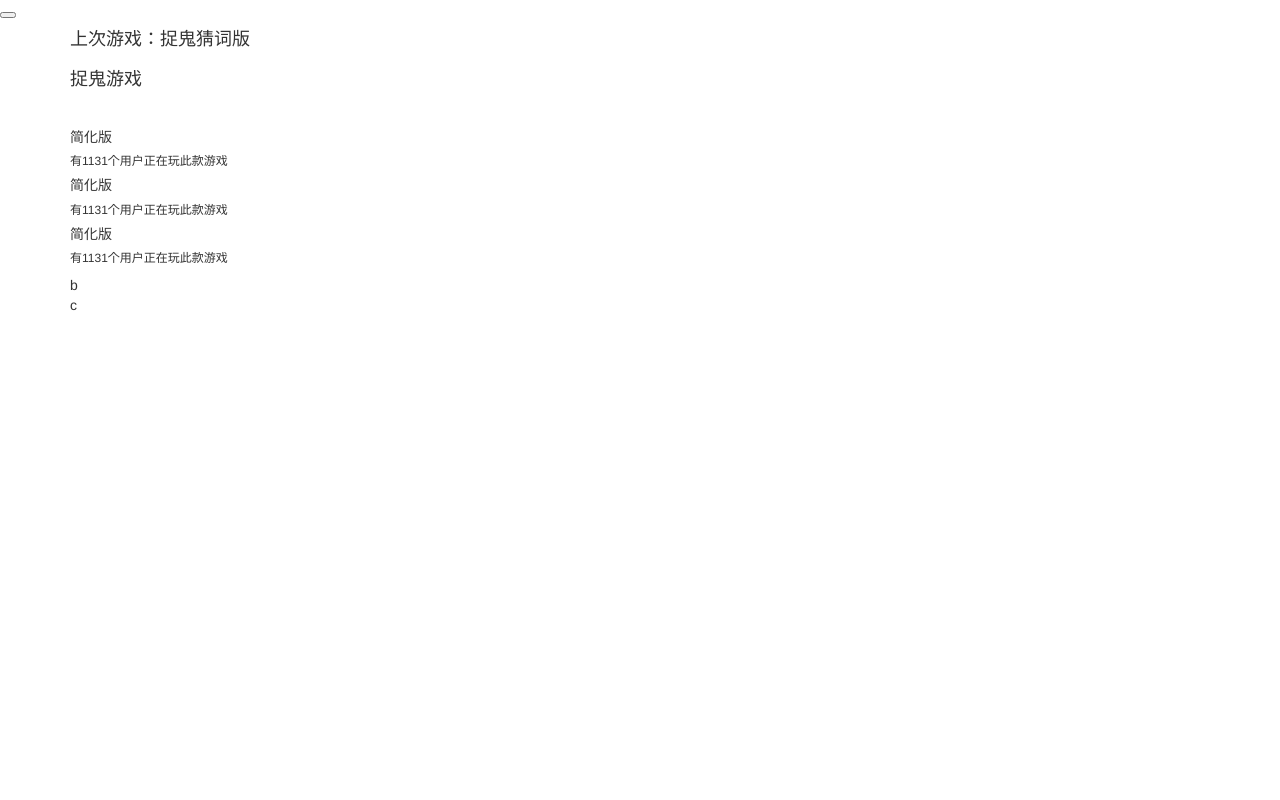
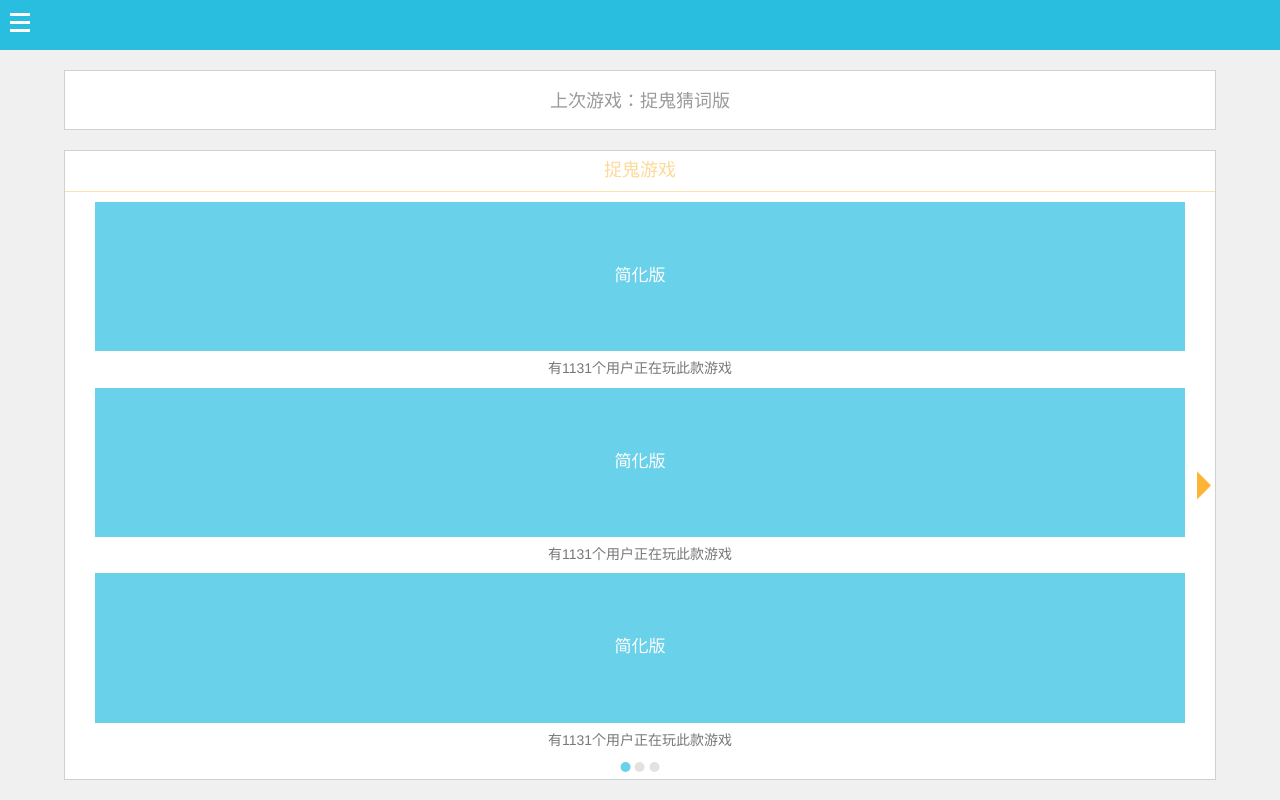
Before and after one commit to 943536390/desktop-game, a plain HTML site: page index.html in a window 1280 px wide. Drawn offline with nearby package versions, Linux system fonts and the light colour scheme.

Commit message:
还差一个小图标

```diff
--- a/index-style.css
+++ b/index-style.css
@@ -28,6 +28,7 @@ h4 {
 }
 
 
+
 /*顶部header样式*/
 
 header {
@@ -56,6 +57,7 @@ header {
     height: 0.03rem;
     background: #fff;
 }
+
 
 
 /*内容样式*/
@@ -105,6 +107,7 @@ header {
 }
 
 
+
 /*轮播样式*/
 
 .content-list-slide {
@@ -116,17 +119,17 @@ header {
 .content-inner {
     width: 300%;
     height: 100%;
-    transition:all 0.5s;
+    transition: all 0.5s;
+    z-index: 0;
 }
 
 .item {
     display: flex;
     flex-flow: column wrap;
     float: left;
-   padding-top: 0.1rem;
+    padding-top: 0.1rem;
     width: 33.333%;
     height: 100%;
-
 }
 
 @keyframes marginLeft {
@@ -154,48 +157,106 @@ header {
 }
 
 
+/* Slider pagination */
+
 input[name="sildeInput"] {
     display: none;
 }
 
-label[for^="sildeInput"] {
+.slider-pagination {
     position: absolute;
+    left: 50%;
+    transform: translateX(-50%);
     bottom: 0;
+    padding: 0;
+    z-index: 1000;
+}
+
+.slider-pagination label {
+    margin: 0;
     width: 0.1rem;
     height: 0.1rem;
     border-radius: 50%;
     background-color: #e5e1e1;
     cursor: pointer;
-     z-index: 999;
 }
 
-input:checked+label {
-    background: #69d1e9;
+#sildeInput1:checked~.slider-pagination .page1 {
+    background-color: #69d1e9;
 }
 
-label[for="sildeInput1"] {
-    left: calc(50% - 0.2rem);
+#sildeInput2:checked~.slider-pagination .page2 {
+    background-color: #69d1e9;
 }
 
-label[for="sildeInput2"] {
-    left: 50%;
+#sildeInput3:checked~.slider-pagination .page3 {
+    background-color: #69d1e9;
 }
 
-label[for="sildeInput3"] {
-    left: calc(50% + 0.2rem);
+
+/* Next and previous button */
+
+.control {
+    position: absolute;
+    top: 50%;
+    transform: translateY(-50%);
+    overflow: hidden;
+    width: 15px;
+    height: 29px;
 }
 
-#sildeInput1:checked ~ .content-inner {
+.next {
+    right: 0.03rem;
+}
+
+.previous {
+    left: 0.03rem;
+}
+
+.next label {
+    display: none;
+    width: 15px;
+    height: 29px;
+    background: url('image/index-assets/css_sprites.png') -10px -10px;
+    cursor: pointer;
+}
+
+.previous label {
+    display: none;
+    width: 15px;
+    height: 29px;
+    background: url('image/index-assets/css_sprites.png') -45px -10px;
+    cursor: pointer;
+}
+
+#sildeInput1:checked~.next .numb2,
+#sildeInput2:checked~.next .numb3,
+#sildeInput3:checked~.previous .numb2,
+#sildeInput2:checked~.previous .numb1 {
+
+    display: block;
+}
+
+
+
+
+
+
+
+#sildeInput1:checked~.content-inner {
     margin-left: 0;
 }
 
-#sildeInput2:checked ~ .content-inner {
+#sildeInput2:checked~.content-inner {
     margin-left: -100%;
 }
 
-#sildeInput3:checked ~ .content-inner {
+#sildeInput3:checked~.content-inner {
     margin-left: -200%;
 }
+
+
+
 
 /*每个item内部内容样式*/
 
@@ -203,37 +264,41 @@ label[for="sildeInput3"] {
     flex: 1;
     margin-bottom: 0.1rem;
 }
+
 .item-content-bottom {
-    margin-bottom: 0.2rem;
+    margin-bottom: 0.3rem;
+}
 
-}
 .item-content-title {
-    margin-left:  0.3rem;
+    margin-left: 0.3rem;
     margin-right: 0.3rem;
     height: 85%;
     background: #69d1e9;
     color: #fff;
 }
-.item-content-title h5{
+
+.item-content-title h5 {
     margin: 0;
     text-align: center;
     vertical-align: middle;
     height: 100%;
     font-size: 0.17rem;
 }
-.item-content-title h5::before{
+
+.item-content-title h5::before {
     content: '';
     display: inline-block;
     vertical-align: middle;
     height: 100%;
 }
+
 .item-content-detail {
     height: 15%;
     padding-top: 0.1rem;
 }
 
 
-.item-content-detail h6{
+.item-content-detail h6 {
     margin: 0;
     text-align: center;
     vertical-align: middle;
@@ -241,22 +306,10 @@ label[for="sildeInput3"] {
     font-size: 0.14rem;
     color: #787878;
 }
-.item-content-detail h6::before{
-   content: '';
+
+.item-content-detail h6::before {
+    content: '';
     display: inline-block;
     vertical-align: middle;
     height: 100%;
 }
-
-/*轮播导航样式*/
-.carousel-nav {
-    display: block;
-    position: absolute;
-    width: 15px; height: 29px;
-    background: url('image/index-assets/css_sprites.png') -10px -10px;
-    right: 0.05rem;
-    top: 50%;
-    transform: translateY(-50%);
-    cursor: pointer;
-
-}
--- a/index.html
+++ b/index.html
@@ -10,7 +10,7 @@
     <link rel="stylesheet" href="https://cdn.bootcss.com/bootstrap/3.3.7/css/bootstrap-theme.min.css">
     <script src="https://cdn.bootcss.com/jquery/2.1.1/jquery.min.js"></script>
     <script src="https://cdn.bootcss.com/bootstrap/3.3.7/js/bootstrap.min.js"></script>
-    <link rel="stylesheet" type="text/css" href="style.css">
+    <link rel="stylesheet" type="text/css" href="index-style.css">
     <title>文档标题</title>
 </head>
 
@@ -39,15 +39,23 @@
                     <div class="content-list-slide" id="myCarousel">
                         <!-- 轮播（Carousel）指标 -->
                         <input type="radio" name="sildeInput" value="0" id="sildeInput1" checked hidden/>
-                    	    <label for="sildeInput1"></label>
-
                         <input type="radio" name="sildeInput" value="1" id="sildeInput2" hidden/>
-                    	    <label for="sildeInput2"></label>
-
-                    	    <input type="radio" name="sildeInput" value="1" id="sildeInput3" hidden/>
-                    	    <label for="sildeInput3"></label>
-                    	    <!-- 轮播（Carousel）导航 -->
-                    	    <a class="carousel-nav"></a>
+                        <input type="radio" name="sildeInput" value="2" id="sildeInput3" hidden/>
+                        <div class="slider-pagination">
+                            <label for="sildeInput1" class="page1"></label>
+                            <label for="sildeInput2" class="page2"></label>
+                            <label for="sildeInput3" class="page3"></label>
+                        </div>
+                        <div class="next control">
+                            <label for="sildeInput1" class="numb1"></label>
+                            <label for="sildeInput2" class="numb2"></label>
+                            <label for="sildeInput3" class="numb3"></label>
+                        </div>
+                        <div class="previous control">
+                            <label for="sildeInput1" class="numb1"></label>
+                            <label for="sildeInput2" class="numb2"></label>
+                            <label for="sildeInput3" class="numb3"></label>
+                        </div>
                         <!-- 轮播（Carousel）项目 -->
                         <div class="content-inner">
                             <div class="item">
@@ -85,7 +93,7 @@
     <script type="text/javascript">
     $(document).ready(function() {
         $(".carousel-nav").click(function(event) {
-
+            $(".content-inner").css("transform", "translateX(-33.33333%)");
 
         });
     });
```
Also changed, not shown: image/index-assets/css_sprites.png (added), image/index-assets/triangle-reverse.png (added). Lines whose indentation alone changed are shown as unchanged.
